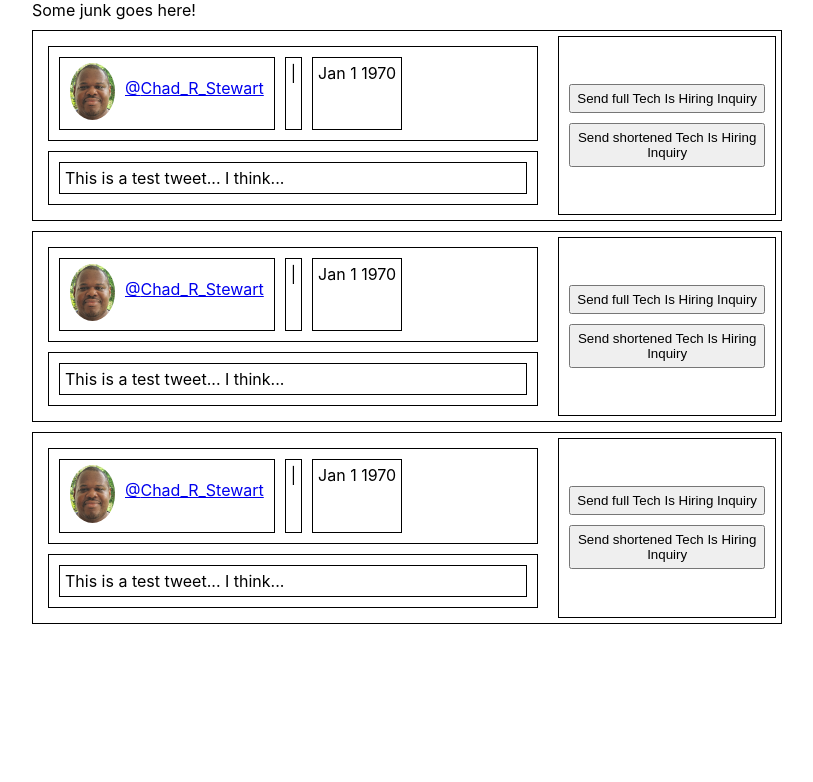
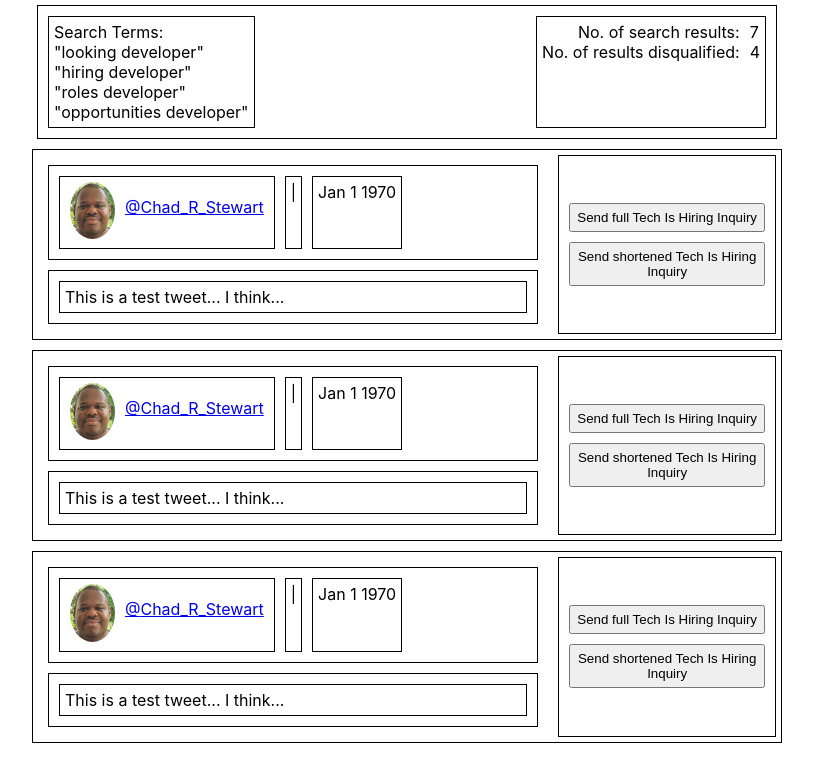
Before and after one commit to chadstewart/tech-is-hiring-search-management-tool, a React (Create React App) app: page / in a window 1280 px wide. Shown: the top 782 px of the page, without its empty margins (233-1046 px from the left). Built offline with nearby package versions, Linux system fonts and the light colour scheme.

Commit message:
Fleshed out Search Details component.

```diff
--- /dev/null
+++ b/src/Pages/SearchManagement/SearchDetails/SearchDetails.css
@@ -0,0 +1,22 @@
+.search-details-container {
+    display: flex;
+    justify-content: space-between;
+    margin: 5px;
+    padding: 5px;
+    border: 1px solid black;
+}
+
+.search-details-container > div {
+    margin: 5px;
+    padding: 5px;
+    border: 1px solid black;
+}
+
+.search-details-right {
+    display: flex;
+}
+
+#search-attribute-title {
+    text-align: right;
+    margin-right: 10px;
+}
--- a/src/Pages/SearchManagement/SearchDetails/index.tsx
+++ b/src/Pages/SearchManagement/SearchDetails/index.tsx
@@ -1,7 +1,37 @@
+import { searchTerms } from "../../../utils/searchterms";
+import "./SearchDetails.css";
+
 export default function SearchDetails() {
     return (
-        <div>
-            Some junk goes here!
-        </div>
+        <header className="search-details-container">
+            <div className="search-details-left">
+                <label className="search-terms-header">Search Terms:</label>
+                <div className="search-terms-container">
+                    {searchTerms.map(searchTerm =>
+                        <div className="search-term">{`"${searchTerm}"`}</div>
+                    )}
+                </div>
+            </div>
+            <div className="search-details-right">
+                <div id="search-attribute-title">
+                No. of search results: <br />
+                No. of results disqualified:
+                </div>
+                <div id="search-attribute-value">
+                7<br />
+                4
+                </div>
+            </div>
+        </header>
     );
 }
+
+/*
+
+search details:
+
+search terms
+no. of search results
+no. of results disqualified
+
+*/
--- /dev/null
+++ b/src/utils/searchterms.ts
@@ -0,0 +1,6 @@
+export const searchTerms = [
+    "looking developer",
+    "hiring developer",
+    "roles developer",
+    "opportunities developer",
+]
```
